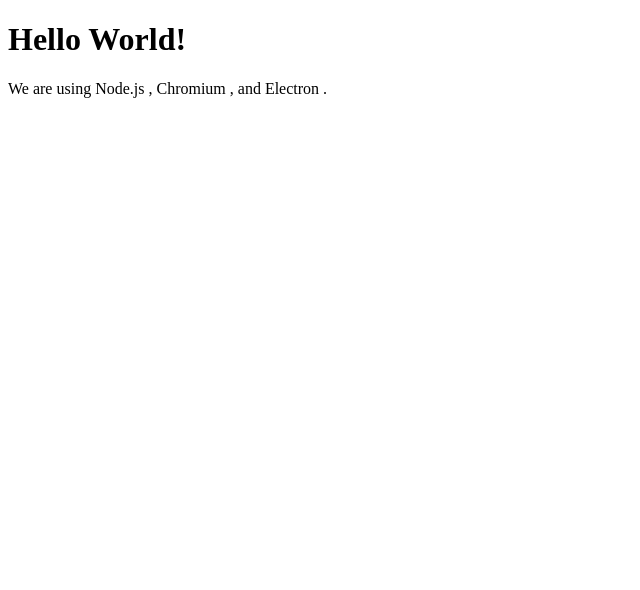
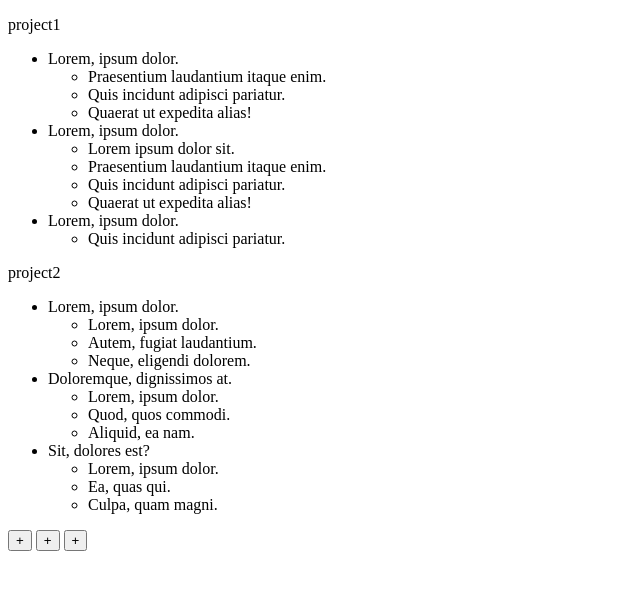
Before and after one commit to tkt99/multi-project-task-list, an Electron app: page src/index.html in a window 800 px wide. Shown: the whole page, without its empty margins (0-640 px from the left). Drawn offline with Linux system fonts and the light colour scheme.

Commit message:
starting point

```diff
--- a/src/index.html
+++ b/src/index.html
@@ -6,15 +6,64 @@
     <meta http-equiv="Content-Security-Policy" content="default-src 'self'; script-src 'self'; style-src 'self' 'unsafe-inline'">
     <link href="./styles.css" rel="stylesheet">
     <script defer src="./renderer.js"></script>
-    <title>Hello World!</title>
+    <title>Multido</title>
   </head>
   <body>
-    <h1>Hello World!</h1>
-    <p>
-      We are using Node.js <span id="node-version"></span>,
-      Chromium <span id="chrome-version"></span>,
-      and Electron <span id="electron-version"></span>.
-    </p>
-    <!-- You can also require other files to run in this process -->
+    <div id="list1">
+      <p class="project-title">project1</p>
+      <ul class="tasks">
+        <li>Lorem, ipsum dolor.</li>
+          <ul class="subtasks">
+            <li>Praesentium laudantium itaque enim.</li>
+            <li>Quis incidunt adipisci pariatur.</li>
+            <li>Quaerat ut expedita alias!</li>
+          </ul>
+        <li>Lorem, ipsum dolor.</li>
+          <ul class="subtasks">
+            <li>Lorem ipsum dolor sit.</li>
+            <li>Praesentium laudantium itaque enim.</li>
+            <li>Quis incidunt adipisci pariatur.</li>
+            <li>Quaerat ut expedita alias!</li>
+          </ul>
+        <li>Lorem, ipsum dolor.</li>
+          <ul class="subtasks">
+              <li>Quis incidunt adipisci pariatur.</li>
+          </ul>
+      </ul>
+    </div>
+
+    <div id="list2">
+      <p class="project-title">project2</p>
+      <ul class="tasks">
+        <li>Lorem, ipsum dolor.
+          <ul class="subtasks">
+            <li>Lorem, ipsum dolor.</li>
+            <li>Autem, fugiat laudantium.</li>
+            <li>Neque, eligendi dolorem.</li>
+          </ul>
+        </li>
+        <li>Doloremque, dignissimos at.
+          <ul class="subtasks">
+            <li>Lorem, ipsum dolor.</li>
+            <li>Quod, quos commodi.</li>
+            <li>Aliquid, ea nam.</li>
+          </ul>
+        </li>
+        <li>Sit, dolores est?
+          <ul class="subtasks">
+            <li>Lorem, ipsum dolor.</li>
+            <li>Ea, quas qui.</li>
+            <li>Culpa, quam magni.</li>
+          </ul>
+        </li>
+      </ul>
+    </div>
+    <button id="new-project">+</button>
+    <button id="new-task">+</button>
+    <button id="new-subtask">+</button>
+
+
+
+
   </body>
 </html>
```
Also changed, not shown: src/renderer.js (+7 -0 lines).
